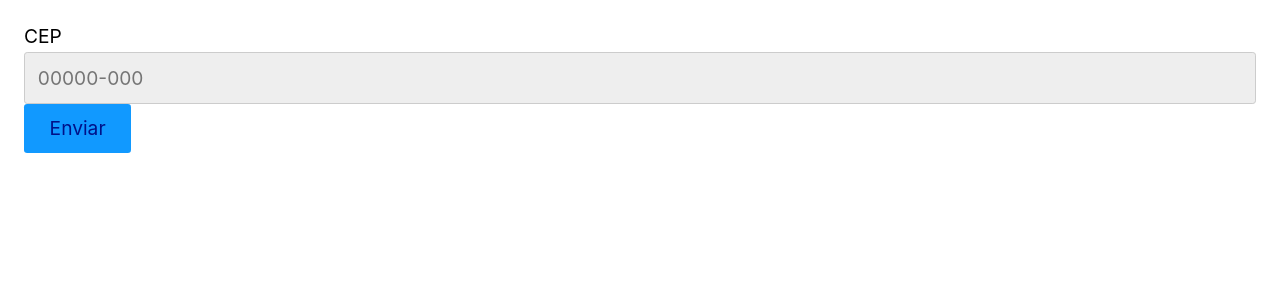
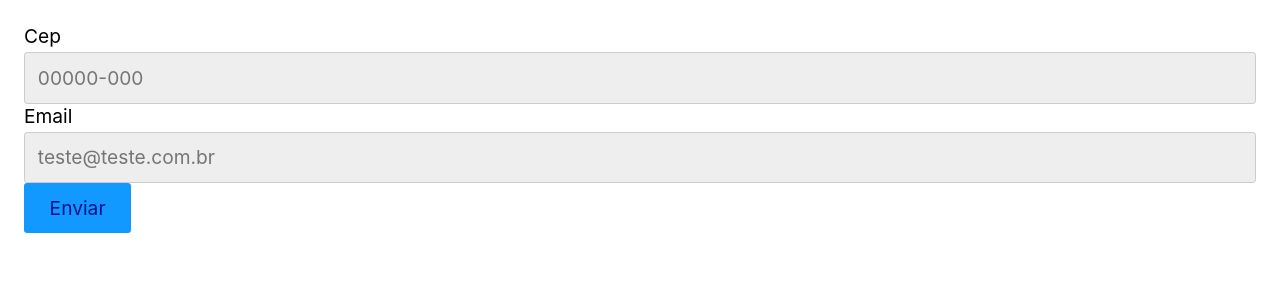
Before and after one commit to LeonardoLobas/React-Origamid, a React (Vite) app: page / in a window 1280 px wide. Shown: the top 300 px of the page. Built offline with nearby package versions, Linux system fonts and the light colour scheme.

Commit message:
Inputs com validações.

```diff
--- a/src/main.jsx
+++ b/src/main.jsx
@@ -1,6 +1,6 @@
 import React from "react";
 import ReactDOM from "react-dom/client";
-import App from "./Aplicativo_projeto/App.jsx";
+// import App from "./Aplicativo_projeto/App.jsx";
 import Hooks from "./Use_state/hooks.jsx";
 import UseState_Exe from "./Use_state/UseState_Exe.jsx";
 import Use_Effect from "./Use_Effect/Use_Effect.jsx";
@@ -14,6 +14,7 @@ import Select from "./Select/select.jsx";
 import Radio from "./Radio/radio.jsx";
 import Checkbox from "./CheckBox/Checkbox.jsx";
 import ValidApp from "./Validação/ValidApp.jsx";
+import App from "./useForm/app.jsx";
 
 // ReactDOM.createRoot(document.getElementById("root")).render(<App />);
 // ReactDOM.createRoot(document.getElementById("root")).render(<Hooks />);
@@ -28,4 +29,5 @@ import ValidApp from "./Validação/ValidApp.jsx";
 // ReactDOM.createRoot(document.getElementById("root")).render(<Select />);
 // ReactDOM.createRoot(document.getElementById("root")).render(<Radio />);
 // ReactDOM.createRoot(document.getElementById("root")).render(<Checkbox />);
-ReactDOM.createRoot(document.getElementById("root")).render(<ValidApp />);
+// ReactDOM.createRoot(document.getElementById("root")).render(<ValidApp />);
+ReactDOM.createRoot(document.getElementById("root")).render(<App />);
--- a/src/useForm/app.jsx
+++ b/src/useForm/app.jsx
@@ -0,0 +1,59 @@
+import React from "react";
+import Inputs from "./inputs";
+import useValidations from "./validations";
+
+const App = () => {
+    const cep = useValidations("cep");
+    const email = useValidations("email");
+
+    const typesInputs = [
+        {
+            label: "Cep",
+            id: "cep",
+            type: "text",
+            placeholder: "00000-000",
+            typeValidation: cep,
+        },
+        {
+            label: "Email",
+            id: "email",
+            type: "text",
+            placeholder: "teste@teste.com.br",
+            typeValidation: email,
+        },
+    ];
+    function handleSubmit(event) {
+        event.preventDefault();
+        if (cep.validate()) {
+            console.log("Enviar cep");
+        } else {
+            console.log("Cep errado");
+        }
+
+        if (email.validate()) {
+            console.log("Eviou");
+        } else {
+            console.log("Não enviou");
+        }
+    }
+
+    return (
+        <>
+            <form onSubmit={handleSubmit}>
+                {typesInputs.map((input) => (
+                    <Inputs
+                        key={input.id}
+                        label={input.label}
+                        id={input.id}
+                        type={input.type}
+                        placeHolder={input.placeholder}
+                        {...input.typeValidation}
+                    />
+                ))}
+                <button type="submit">Enviar</button>
+            </form>
+        </>
+    );
+};
+
+export default App;
--- a/src/useForm/inputs.jsx
+++ b/src/useForm/inputs.jsx
@@ -0,0 +1,30 @@
+import React from "react";
+
+const Inputs = ({
+    id,
+    label,
+    value,
+    type,
+    onChange,
+    error,
+    onBlur,
+    placeHolder,
+}) => {
+    return (
+        <>
+            <label htmlFor={id}>{label}</label>
+            <input
+                type={type}
+                id={id}
+                name={id}
+                value={value}
+                onChange={onChange}
+                onBlur={onBlur}
+                placeholder={placeHolder}
+            />
+            {error && <p>{error}</p>}
+        </>
+    );
+};
+
+export default Inputs;
--- a/src/useForm/validations.jsx
+++ b/src/useForm/validations.jsx
@@ -3,12 +3,42 @@ import React from "react";
 const types = {
     cep: {
         regex: /^\d{5}-?\d{3}$/,
-        message: "Ceo inválido",
+        message: "Cep inválido",
+    },
+    email: {
+        regex: /^(([^<>()[\]\\.,;:\s@"]+(\.[^<>()[\]\\.,;:\s@"]+)*)|(".+"))@((\[[0-9]{1,3}\.[0-9]{1,3}\.[0-9]{1,3}\.[0-9]{1,3}\])|(([a-zA-Z\-0-9]+\.)+[a-zA-Z]{2,}))$/,
+        message: "Email inválido",
     },
 };
 
-const Validations = (type) => {
+const useValidations = (type) => {
     const [value, setValue] = React.useState("");
+    const [error, setError] = React.useState(null);
+    function validate(value) {
+        if (type === false) return true;
+        if (value.length === 0) {
+            setError("Preencha um valor");
+            return false;
+        } else if (types[type] && !types[type].regex.test(value)) {
+            setError(types[type].message);
+            return false;
+        } else {
+            setError(null);
+            return true;
+        }
+    }
+    function onChange({ target }) {
+        if (error) validate(target.value);
+        setValue(target.value);
+    }
+    return {
+        value,
+        setValue,
+        error,
+        onChange,
+        onblur: () => validate(value),
+        validate: () => validate(value),
+    };
 };
 
-export default Validations;
+export default useValidations;
```
